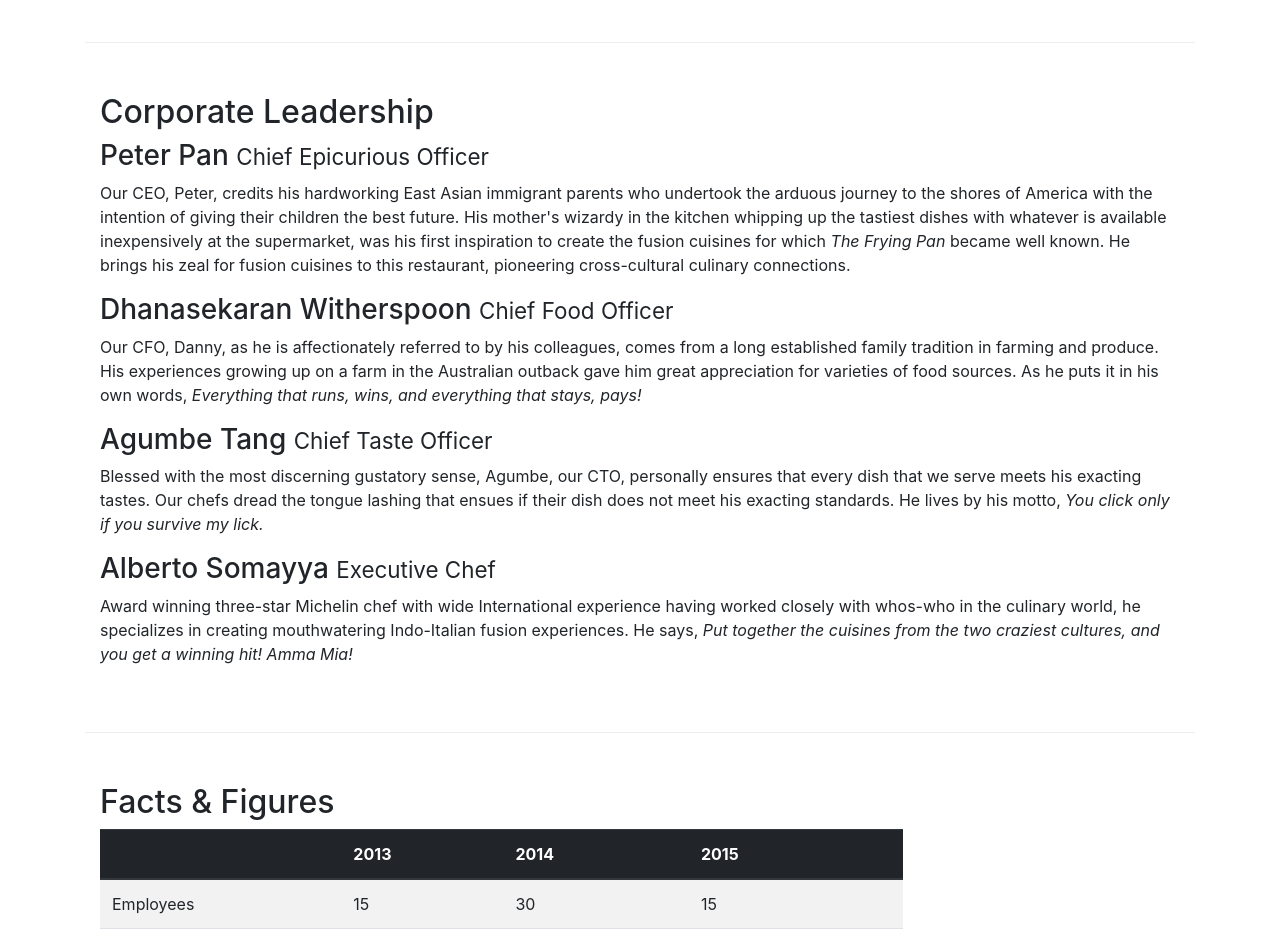
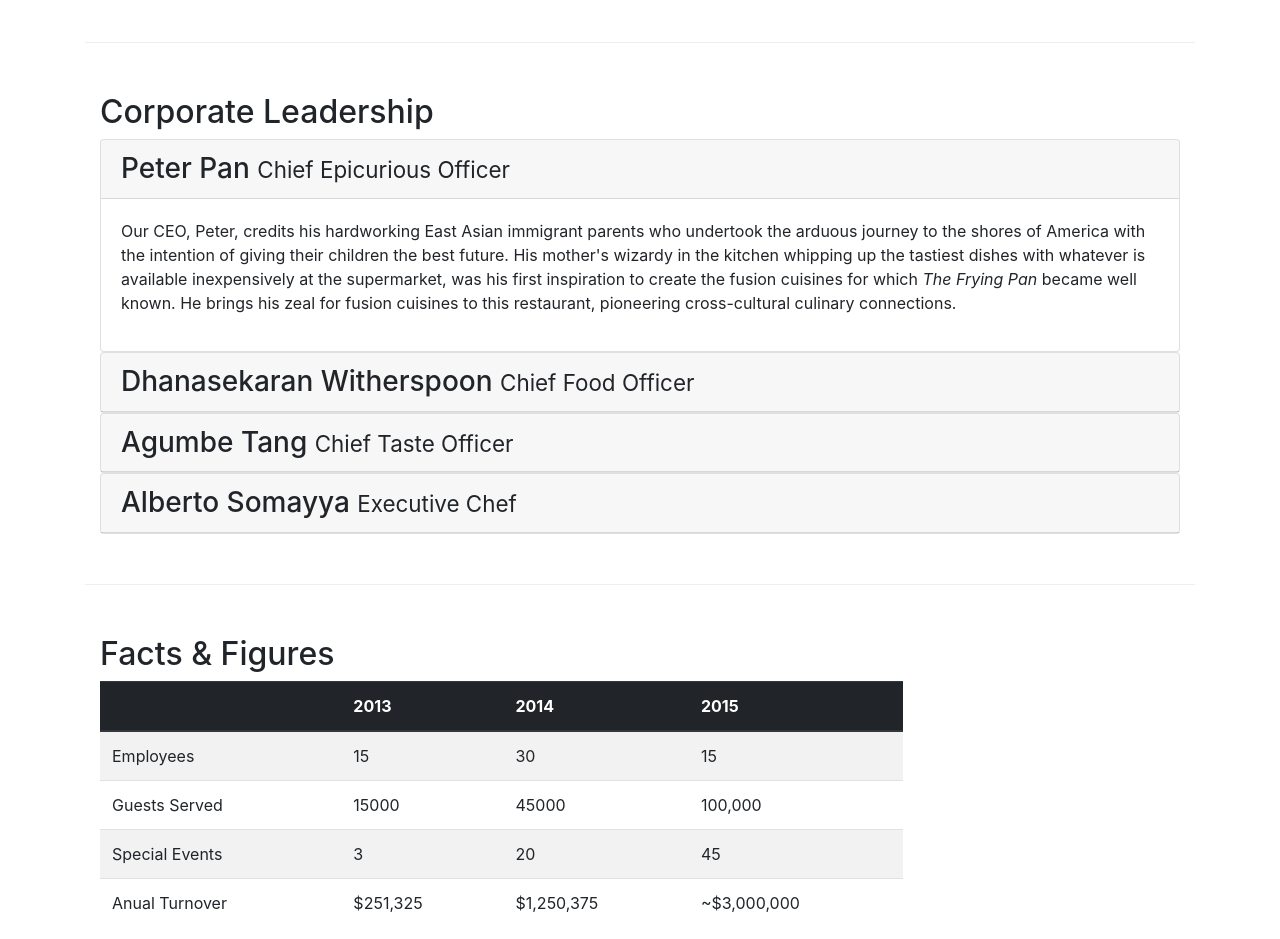
Before and after one commit to abidalikp/bootstrap4, a website: page aboutus.html in a window 1280 px wide. Shown: the part 900-1839 px from the top of the page. Drawn offline with nearby package versions, Linux system fonts and the light colour scheme.

Commit message:
Accordion

```diff
--- a/aboutus.html
+++ b/aboutus.html
@@ -103,18 +103,66 @@
         <div class="row row-content">
             <div class="col-12">
                 <h2>Corporate Leadership</h2>
-                <h3>Peter Pan <small>Chief Epicurious Officer</small></h3>
-                <p class="d-none d-sm-block">Our CEO, Peter, credits his hardworking East Asian immigrant parents who undertook the arduous journey to the shores of America with the intention of giving their children the best future. His mother's wizardy in the kitchen whipping up
-                    the tastiest dishes with whatever is available inexpensively at the supermarket, was his first inspiration to create the fusion cuisines for which <em>The Frying Pan</em> became well known. He brings his zeal for fusion cuisines to
-                    this restaurant, pioneering cross-cultural culinary connections.</p>
-                <h3>Dhanasekaran Witherspoon <small>Chief Food Officer</small></h3>
-                <p class="d-none d-sm-block">Our CFO, Danny, as he is affectionately referred to by his colleagues, comes from a long established family tradition in farming and produce. His experiences growing up on a farm in the Australian outback gave him great appreciation for
-                    varieties of food sources. As he puts it in his own words, <em>Everything that runs, wins, and everything that stays, pays!</em></p>
-                <h3>Agumbe Tang <small>Chief Taste Officer</small></h3>
-                <p class="d-none d-sm-block">Blessed with the most discerning gustatory sense, Agumbe, our CTO, personally ensures that every dish that we serve meets his exacting tastes. Our chefs dread the tongue lashing that ensues if their dish does not meet his exacting standards.
-                    He lives by his motto, <em>You click only if you survive my lick.</em></p>
-                <h3>Alberto Somayya <small>Executive Chef</small></h3>
-                <p class="d-none d-sm-block">Award winning three-star Michelin chef with wide International experience having worked closely with whos-who in the culinary world, he specializes in creating mouthwatering Indo-Italian fusion experiences. He says, <em>Put together the cuisines from the two craziest cultures, and you get a winning hit! Amma Mia!</em></p>
+
+
+                <div id="accordion">
+                    <div class="card">
+                        <div class="card-header" role="tab" id="peterhead">
+                            <h3 class="mb-0">
+                                <a data-toggle="collapse" data-target="#peter">Peter Pan <small>Chief Epicurious Officer</small></a>
+                            </h3>
+                        </div>
+                        <div class="collapse show" id="peter" data-parent="#accordion">
+                            <div class="card-body">
+                                <p class="d-none d-sm-block">Our CEO, Peter, credits his hardworking East Asian immigrant parents who undertook the arduous journey to the shores of America with the intention of giving their children the best future. His mother's wizardy in the kitchen
+                                    whipping up the tastiest dishes with whatever is available inexpensively at the supermarket, was his first inspiration to create the fusion cuisines for which <em>The Frying Pan</em> became well known. He brings his
+                                    zeal for fusion cuisines to this restaurant, pioneering cross-cultural culinary connections.</p>
+                            </div>
+                        </div>
+                    </div>
+
+                    <div class="card">
+                        <div class="card-header" role="tab" id="dannyhead">
+                            <h3 class="mb-0">
+                                <a data-toggle="collapse" data-target="#danny">Dhanasekaran Witherspoon <small>Chief Food Officer</small></a>
+                            </h3>
+                        </div>
+                        <div class="collapse" id="danny" data-parent="#accordion">
+                            <div class="card-body">
+                                <p class="d-none d-sm-block">Our CFO, Danny, as he is affectionately referred to by his colleagues, comes from a long established family tradition in farming and produce. His experiences growing up on a farm in the Australian outback gave him great
+                                    appreciation for varieties of food sources. As he puts it in his own words, <em>Everything that runs, wins, and everything that stays, pays!</em></p>
+                            </div>
+                        </div>
+                    </div>
+
+                    <div class="card">
+                        <div class="card-header" role="tab" id="agumbehead">
+                            <h3 class="mb-0">
+                                <a data-toggle="collapse" data-target="#agumbe">Agumbe Tang <small>Chief Taste Officer</small></a>
+                            </h3>
+                        </div>
+                        <div class="collapse" data-parent="#accordion" id="agumbe">
+                            <div class="card-body">
+                                <p class="d-none d-sm-block">Blessed with the most discerning gustatory sense, Agumbe, our CTO, personally ensures that every dish that we serve meets his exacting tastes. Our chefs dread the tongue lashing that ensues if their dish does not meet his
+                                    exacting standards. He lives by his motto, <em>You click only if you survive my lick.</em></p>
+                            </div>
+                        </div>
+                    </div>
+
+                    <div class="card">
+                        <div class="card-header" role="tab" id="albertohead">
+                            <h3 class="mb-0">
+                                <a data-toggle="collapse" data-target="#alberto">Alberto Somayya <small>Executive Chef</small></a>
+                            </h3>
+                        </div>
+                        <div class="collapse" data-parent="#accordion" id="alberto">
+                            <div class="card-body">
+                                <p class="d-none d-sm-block">Award winning three-star Michelin chef with wide International experience having worked closely with whos-who in the culinary world, he specializes in creating mouthwatering Indo-Italian fusion experiences. He says, <em>Put together the cuisines from the two craziest cultures, and you get a winning hit! Amma Mia!</em></p>
+                            </div>
+                        </div>
+                    </div>
+
+                </div>
             </div>
         </div>
 
--- a/css/styles.css
+++ b/css/styles.css
@@ -37,3 +37,10 @@ body {
 .navbar-dark {
     background-color: #512da8;
 }
+
+.tab-content {
+    border-left: 1px solid #ddd;
+    border-bottom: 1px solid #ddd;
+    border-right: 1px solid #ddd;
+    padding: 10px;
+}
```
Also changed, not shown: index.html (+2 -2 lines).
